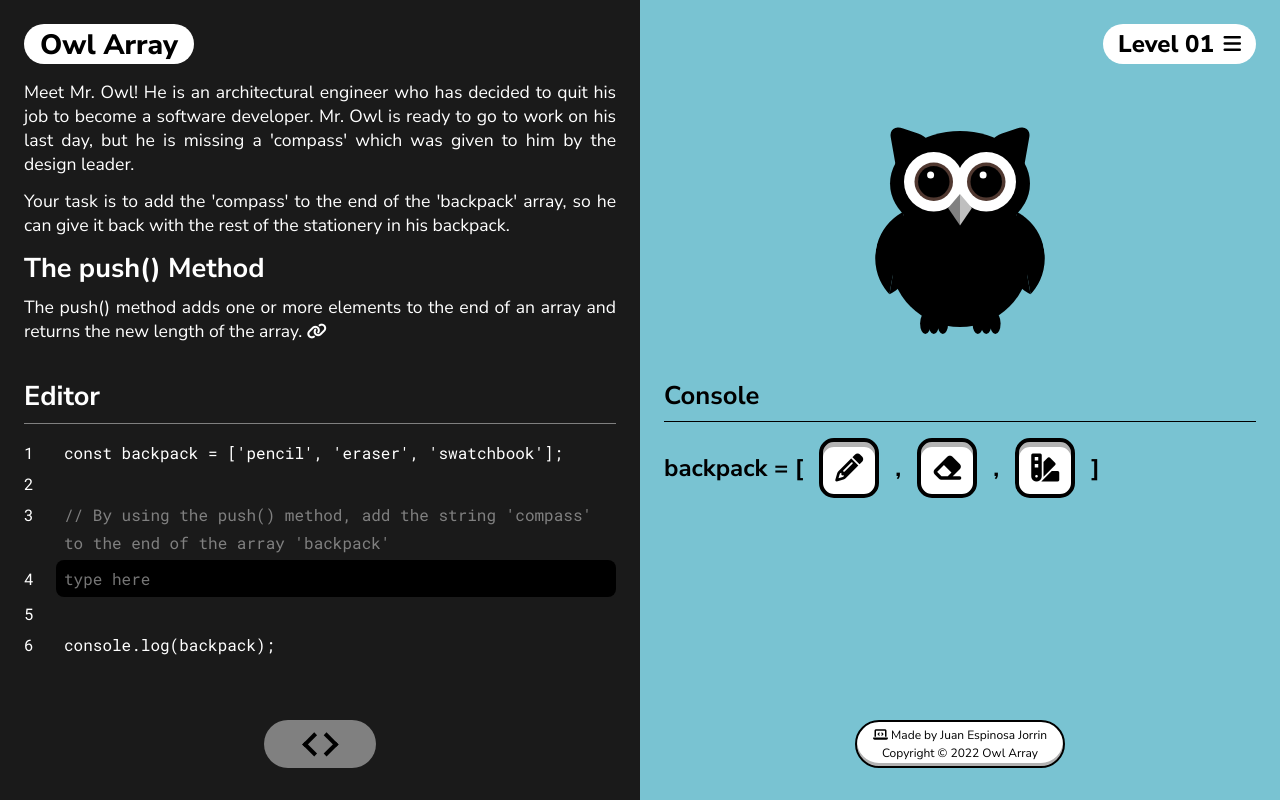
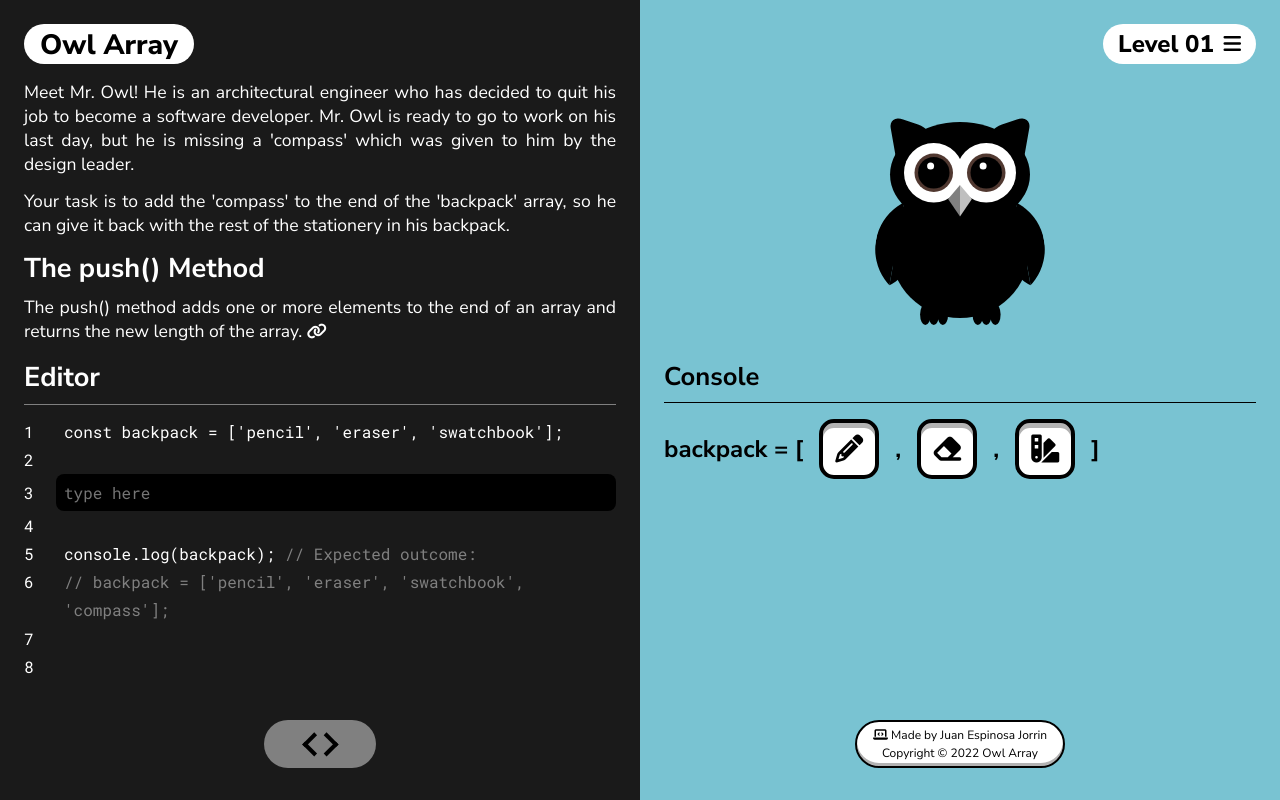
Before and after one commit to juanej88/owl-array, a React (Create React App) app: page / in a window 1280 px wide. Built offline with nearby package versions, Linux system fonts and the light colour scheme; the HTML template or start-up script is replaced by a standard one; a web font is replaced by a local one.

Commit message:
Add level 4

```diff
--- a/src/App.js
+++ b/src/App.js
@@ -33,9 +33,9 @@ function App() {
     setLevelComplete(newState);
   };
 
-  // Start ----- Feature: Save All Level Status to Local Storage ----- Start
+  // Start ----- Feature: Save All Levels Status to Local Storage ----- Start
   // allLevelStatus keeps track of each level which has been completed
-  const [allLevelStatus, setAllLevelStatus] = useState(JSON.parse(localStorage.getItem('Levels solved')) || {});
+  const [allLevelsStatus, setAllLevelsStatus] = useState(JSON.parse(localStorage.getItem('Levels solved')) || {});
   // This useEffect creates a new object with a key-value for each level and saves it to the localStorage for the first time the game is loaded
   useEffect(() => {
     if(localStorage.getItem('Levels solved') === null) {
@@ -43,21 +43,21 @@ function App() {
       gameData.forEach(eachLevel => {
         statusObject[eachLevel.level] = false;
       })
-      setAllLevelStatus(statusObject);
+      setAllLevelsStatus(statusObject);
       localStorage.setItem('Levels solved', JSON.stringify(statusObject));
     }
   }, []);
 
   useEffect(() => {
-    setAllLevelStatus(prevStatus => ({
+    setAllLevelsStatus(prevStatus => ({
       ...prevStatus,
       [levelData.level]: levelComplete
     }));
   }, [levelComplete, levelData.level]);
 
   useEffect(() => {
-    localStorage.setItem('Levels solved', JSON.stringify(allLevelStatus));
-  }, [allLevelStatus]);
+    localStorage.setItem('Levels solved', JSON.stringify(allLevelsStatus));
+  }, [allLevelsStatus]);
   // End ----- Feature: Save All Level Status to Local Storage ----- End
 
   return (
@@ -68,7 +68,7 @@ function App() {
         levelComplete={levelComplete}
         levelCharacters={levelData.characters}
         changeLevel={changeLevel}
-        allLevelStatus={allLevelStatus}
+        allLevelsStatus={allLevelsStatus}
       />
       <Main
         levelData={levelData}
--- a/src/components/Editor.jsx
+++ b/src/components/Editor.jsx
@@ -111,23 +111,24 @@ const Editor = (props) => {
   // This function renders the required numbers of lines on the left of the editor
   const lineNumberElements = () => {
     let lineNumbers = [];
-    for(let i = 1; i <= 6; i++) {
+    for(let i = 1; i <= 8; i++) {
       lineNumbers.push(<p className='line-number' key={`line ${i}`}>{i}</p>);
     }
     return lineNumbers;
   }
 
   const editorArray = props.arrayItems.join('\', \'');
+  const editorfinalArray = props.finalArrayItems.join('\', \'');
 
   return (
     <section id='editor'>
       <h2>Editor</h2>
       {lineNumberElements()}
       <p translate='no'>const {props.arrayName} = ['{editorArray}'];</p>
+      {props.variableName &&
+        <p>let {props.variableName};</p>
+      }
       <p></p>
-      <p className='code-comment' translate='no'>
-        {props.editorInstructions}
-      </p>
       <textarea
         id='editor-input'
         className='code-input'
@@ -138,11 +139,23 @@ const Editor = (props) => {
         spellCheck='false'
         onChange={handleChange}
         value={input}
-        // autoFocus
       >
       </textarea>
       <p></p>
-      <p translate='no'>console.log({props.arrayName});</p>
+      <p translate='no'>
+        console.log(
+        {props.arrayName}
+        {props.variableName && `, ${props.variableName}`}
+        ); <span className='code-comment'>
+          &#x2f;&#x2f; Expected outcome:
+        </span>
+      </p>
+      <p className='code-comment' translate='no'>
+        &#x2f;&#x2f; {props.arrayName} = ['{editorfinalArray}'];
+      </p>
+      {props.variableName && <p className='code-comment' translate='no'>
+        &#x2f;&#x2f; {props.variableName} = '{props.finalVariable}';
+      </p>}
     </section>
   );
 };
--- a/src/components/Header.jsx
+++ b/src/components/Header.jsx
@@ -32,7 +32,7 @@ const Header = (props) => {
           displayMenu={displayMenu}
           handleClick={handleClick}
           changeLevel={props.changeLevel}
-          allLevelStatus={props.allLevelStatus}
+          allLevelsStatus={props.allLevelsStatus}
         />}
         {displayMenu && <div
           className='screen-filter'
--- a/src/components/Main.jsx
+++ b/src/components/Main.jsx
@@ -68,6 +68,9 @@ const Main = (props) => {
         editorInstructions={data.editorInstructions}
         arrayName={data.arrayName}
         arrayItems={data.arrayItems}
+        finalArrayItems={data.finalArrayItems}
+        variableName={data.variableName}
+        finalVariable={data.finalVariable}
         editorRows={data.editorRows}
         method={data.method}
         item={data.item}
--- a/src/components/Menu.jsx
+++ b/src/components/Menu.jsx
@@ -29,7 +29,7 @@ const Menu = props => {
         onClick={() => props.changeLevel(index)}
       >
         <i className={'check-mark-container'}>
-          {props.allLevelStatus[`0${index + 1}`] && <div className='check-mark'></div>}
+          {props.allLevelsStatus[`0${index + 1}`] && <div className='check-mark'></div>}
         </i>
         <p>0{index + 1} {level}()</p>
       </div>
--- a/src/data/gameData.js
+++ b/src/data/gameData.js
@@ -10,7 +10,7 @@ const gameData = [
     instructionsTwo: `Your task is to add the 'compass' to the end of the 'backpack' array, so he can give it back with the rest of the stationery in his backpack.`,
     link: 'https://developer.mozilla.org/en-US/docs/Web/JavaScript/Reference/Global_Objects/Array/push',
     mozillaDefinition: 'The push() method adds one or more elements to the end of an array and returns the new length of the array.',
-    editorInstructions: `// By using the push() method, add the string 'compass' to the end of the array 'backpack'`,
+    // editorInstructions: `// By using the push() method, add the string 'compass' to the end of the array 'backpack'`,
     arrayName: 'backpack',
     arrayItems: ['pencil', 'eraser', 'swatchbook'],
     finalArrayItems: ['pencil', 'eraser', 'swatchbook', 'compass'],
@@ -31,7 +31,7 @@ const gameData = [
     instructionsTwo: `Your task is to remove the last element from the 'backpack' array, so he can leave the 'plant' on his collegue's desk.`,
     link: 'https://developer.mozilla.org/en-US/docs/Web/JavaScript/Reference/Global_Objects/Array/pop',
     mozillaDefinition: 'The pop() method removes the last element from an array and returns that element. This method changes the length of the array.',
-    editorInstructions: `// By using the pop() method, remove the last element from the array 'backpack'`,
+    // editorInstructions: `// By using the pop() method, remove the last element from the array 'backpack'`,
     arrayName: 'backpack',
     arrayItems: ['laptop', 'picture', 'trophy', 'plant'],
     finalArrayItems: ['laptop', 'picture', 'trophy'],
@@ -51,15 +51,37 @@ const gameData = [
     instructionsTwo: `Your task is to add the 'ticket' and the 'mobile' inside her 'bag', so she can use the 'ticket' to commute to her job and the 'mobile' to receive calls during the day.`,
     link: 'https://developer.mozilla.org/en-US/docs/Web/JavaScript/Reference/Global_Objects/Array/unshift',
     mozillaDefinition: 'The unshift() method adds one or more elements to the beginning of an array and returns the new length of the array.',
-    editorInstructions: `// By using the unshift() method, add the strings 'ticket' and 'mobile' to the beginning of the array 'bag'`,
+    // editorInstructions: `// By using the unshift() method, add the strings 'ticket' and 'mobile' to the beginning of the array 'bag'`,
     arrayName: 'bag',
-    arrayItems: ['headphones', 'glasses', 'key'],
-    finalArrayItems: ['ticket', 'mobile', 'headphones', 'glasses', 'key'],
+    arrayItems: ['headphones', 'key'],
+    finalArrayItems: ['ticket', 'mobile', 'headphones', 'key'],
     editorRows: 1,
     characters: ['mrsOwl'],
     method: 'unshift',
     item: 'ticket',
     testResult: `bag.unshift('ticket', 'mobile')`
+  },
+  {
+
+    // ----- ----- ----- ----- Level 04 ----- ----- ----- -----
+
+    level: '04',
+    title: 'The shift() Method',
+    instructionsOne: `It's time to go home and Mrs. Owl is ready to be picked up by Mr. Owl. In the meantime, she realises that she doesn't need the one-way train 'ticket' which was used in the morning.`,
+    instructionsTwo: `Your task is to remove the string 'ticket' from the array 'bag' and assign it to the variable 'bin'. You must use the 'shift' method.`,
+    link: 'https://developer.mozilla.org/en-US/docs/Web/JavaScript/Reference/Global_Objects/Array/shift',
+    mozillaDefinition: 'The shift() method removes the first element from an array and returns that removed element. This method changes the length of the array.',
+    // editorInstructions: `// By using the shift() method, remove the first element from the array 'bag' and assign it to the variable 'trash'`,
+    arrayName: 'bag',
+    variableName: 'bin',
+    arrayItems: ['ticket', 'mobile', 'headphones', 'key'],
+    finalArrayItems: ['mobile', 'headphones', 'key'],
+    finalVariable: 'ticket',
+    editorRows: 1,
+    characters: ['mrsOwl'],
+    method: 'shift',
+    item: 'ticket',
+    testResult: `bin = bag.shift()`
   }
 ];
 
--- a/src/stylesheets/Menu.css
+++ b/src/stylesheets/Menu.css
@@ -43,7 +43,6 @@
 
 .menu-title:hover {
   transform: scale(1.1);
-  /* font-weight: 800; */
 }
 
 .check-mark-container {
@@ -86,7 +85,3 @@
 .familyowl-background {
   background-color: white;
 }
-
-/* This css style will be given to all the elements when
-#menu is displayed */
-/* filter: brightness(0.25) grayscale(0.25); */
```
